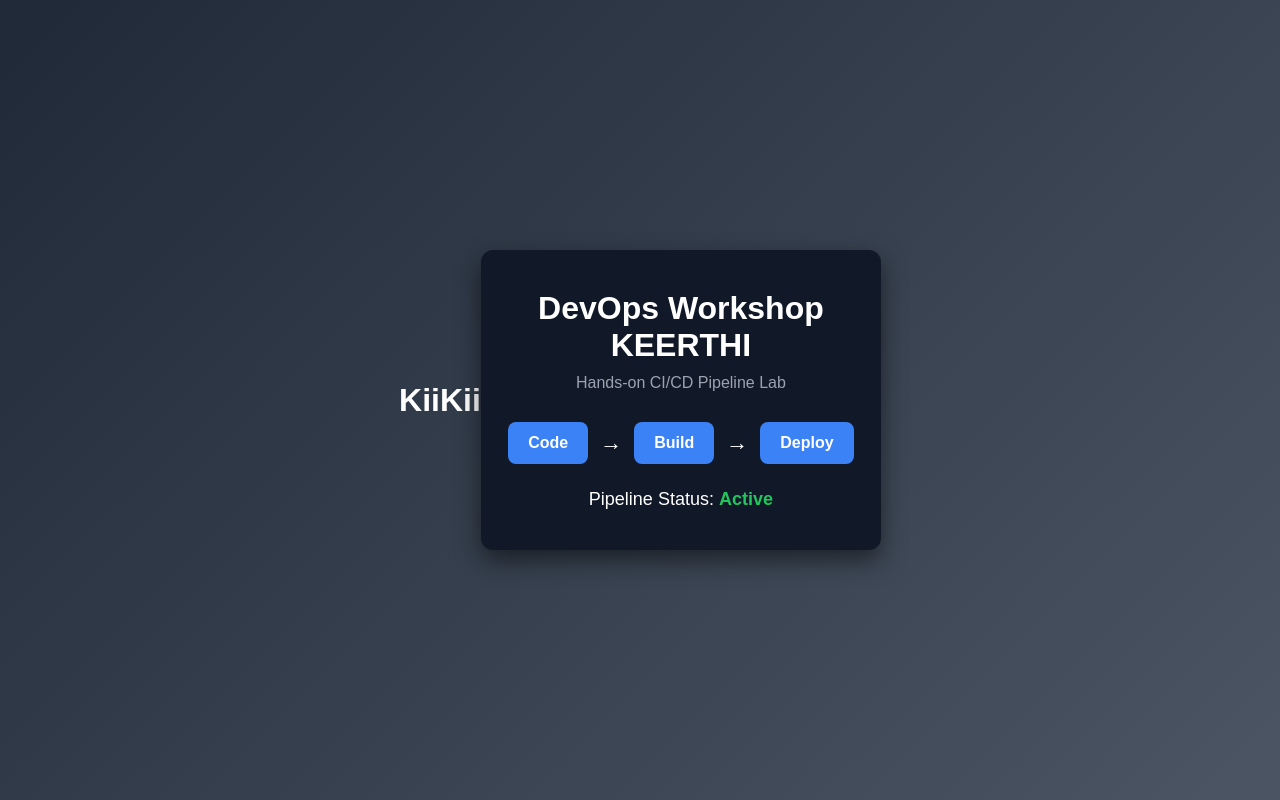
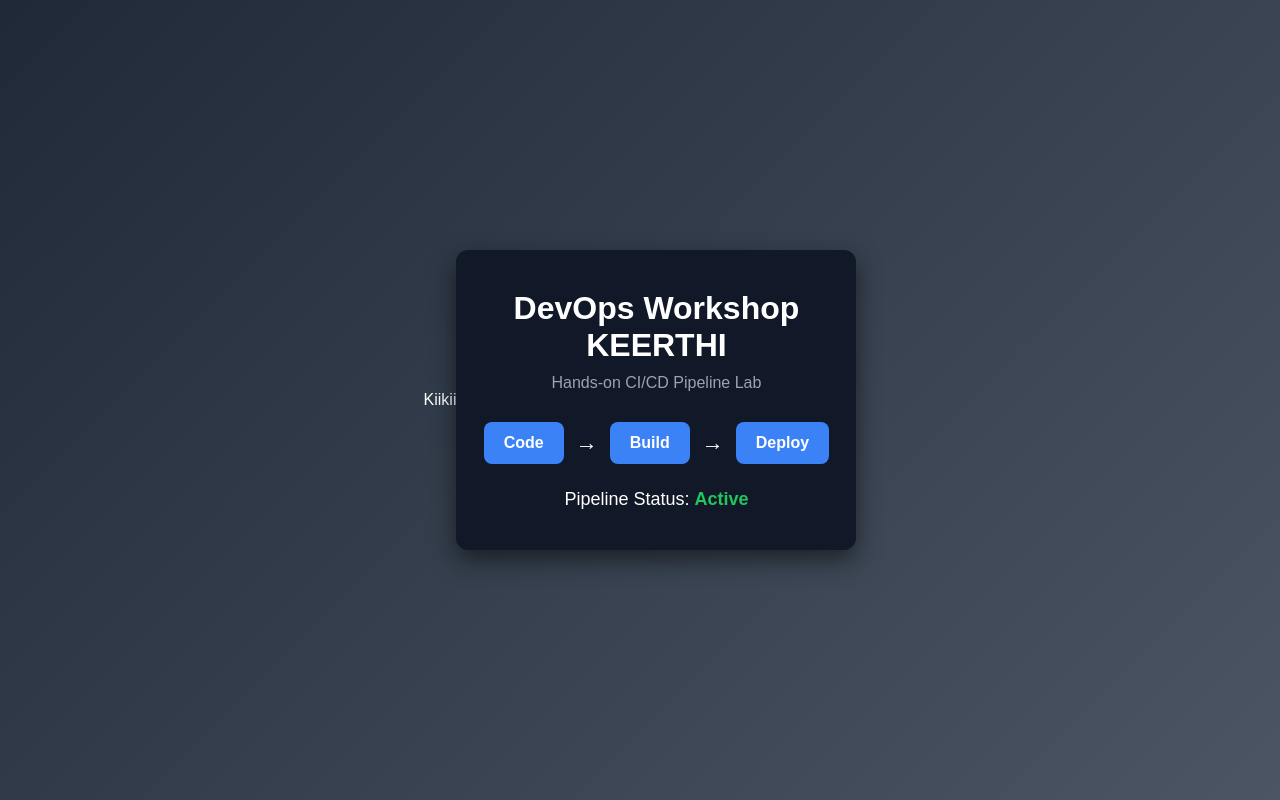
Before and after one commit to thekiiikiii/devops-lab, a plain HTML site: page index.html in a window 1280 px wide. Drawn offline with Linux system fonts and the light colour scheme.

Commit message:
Fix typo in main heading from 'KiiKii' to 'Kiikii'

```diff
--- a/index.html
+++ b/index.html
@@ -7,7 +7,7 @@
 <link rel="stylesheet" href="style.css">
 </head>
 <body>
-  <h1>KiiKii</h1>
+Kiikii
 <div class="container">
 <h1>DevOps Workshop KEERTHI</h1>
 <p class="subtitle">Hands-on CI/CD Pipeline Lab</p>
```
